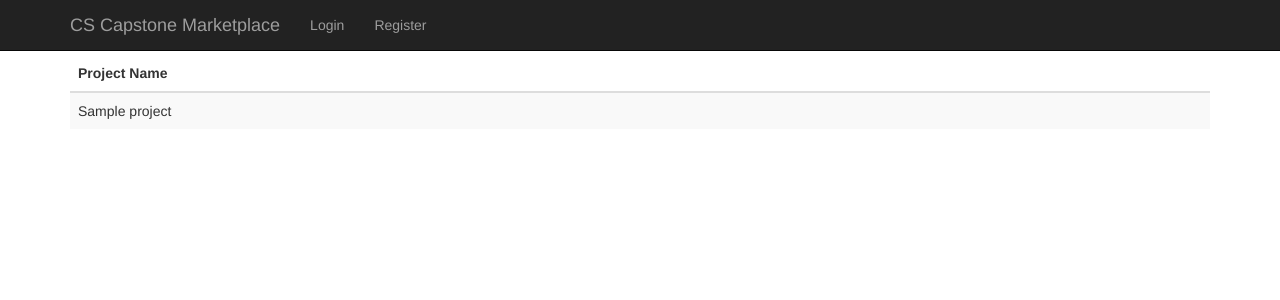
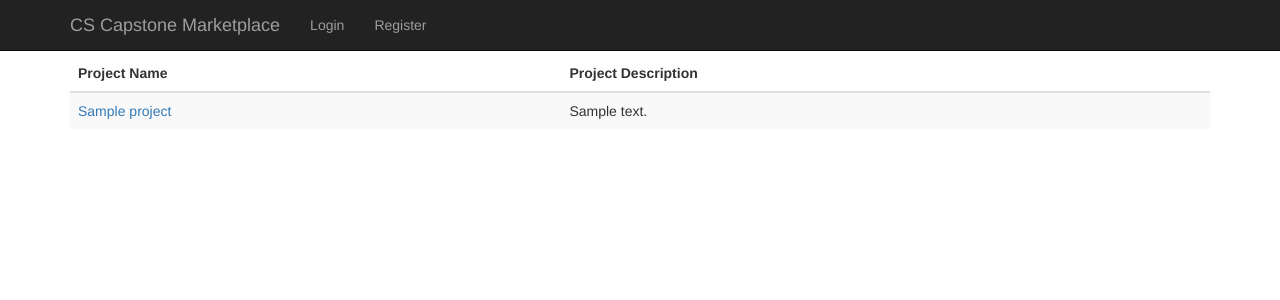
Before and after one commit to fieldn/CapstoneMarketplace, a Django app: template ProjectsApp/templates/projects.html in a window 1280 px wide. Shown: the top 300 px of the page. Run offline with Django 3.2, Linux system fonts and the light colour scheme; the template is opened without the code that fills it: most values are stand-ins (such as "Sample title", 1, 10 or a date in 2020); some libraries are stand-ins or nearby versions.

Commit message:
added project links to projects page

```diff
--- a/ProjectsApp/templates/projects.html
+++ b/ProjectsApp/templates/projects.html
@@ -9,12 +9,14 @@
 				<thead>
 					<tr>
 						<th>Project Name</th>
+						<th>Project Description</th>
 					</tr>
 				</thead>
 				<tbody>
 					{% for project in projects %}
 					<tr>
-						<td>{{ project.name }}</td>
+                        <td><a href="/project?name={{ project.name }}">{{ project.name }}</a></td>
+                        <td>{{ project.description }}</td>
 					</tr>
 					{% endfor %}
 				</tbody>
```
